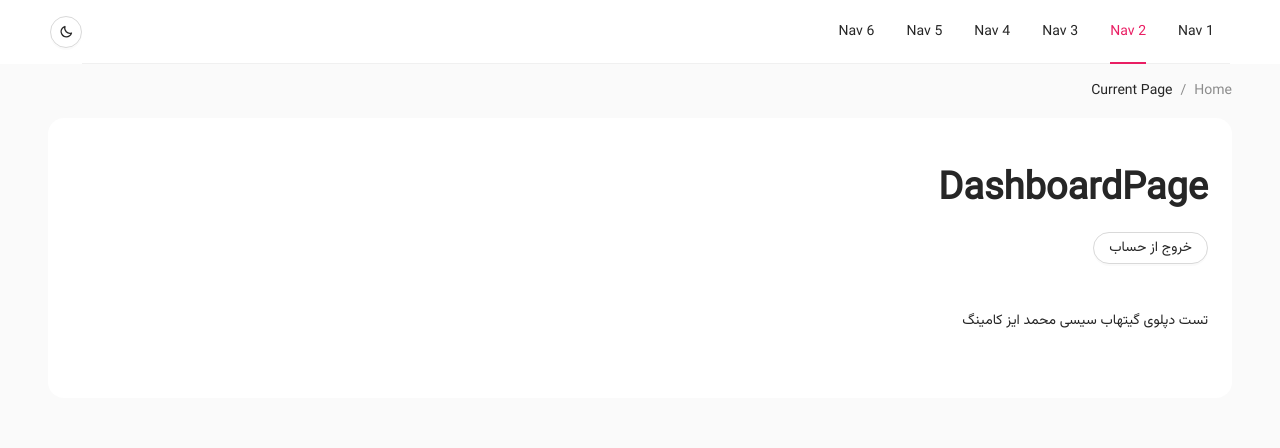
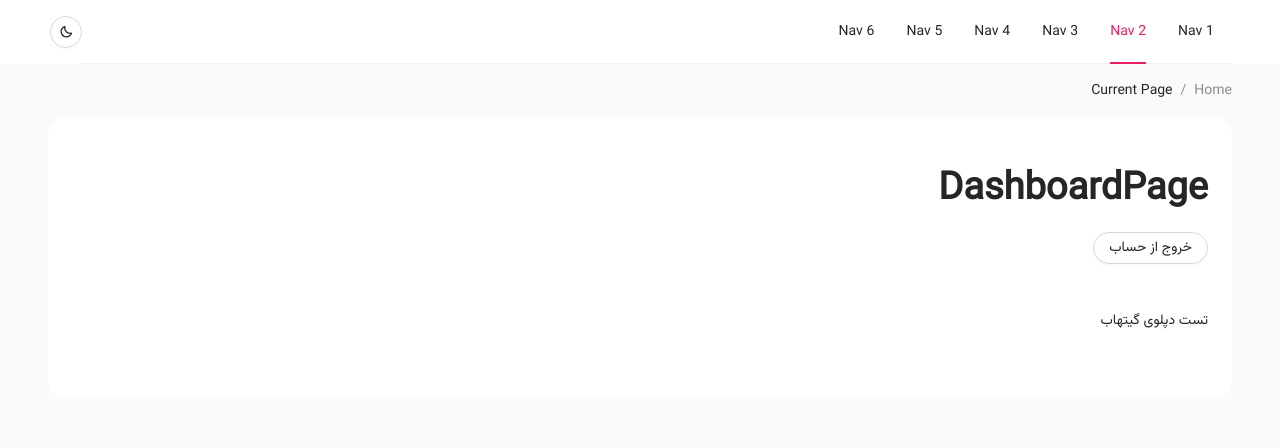
Before and after one commit to ruhollah82/sisi-messenger, a React (Vite) app: page /dashboard in a window 1280 px wide. Shown: the top 448 px of the page. Built offline with nearby package versions, Linux system fonts and the light colour scheme.

Commit message:
Mamad bullshits

```diff
--- a/src/features/dashboard/dashboard.jsx
+++ b/src/features/dashboard/dashboard.jsx
@@ -27,7 +27,7 @@ const DashboardPage = () => {
       <Title>
         {JSON.parse(localStorage.getItem("authData"))?.user?.phone_number}
       </Title>
-      تست دپلوی گیتهاب سیسی محمد ایز کامینگ
+      تست دپلوی گیتهاب
     </>
   );
 };
```
